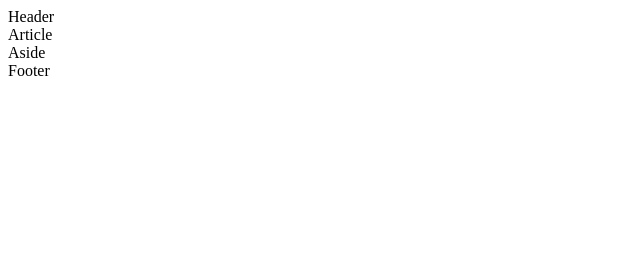
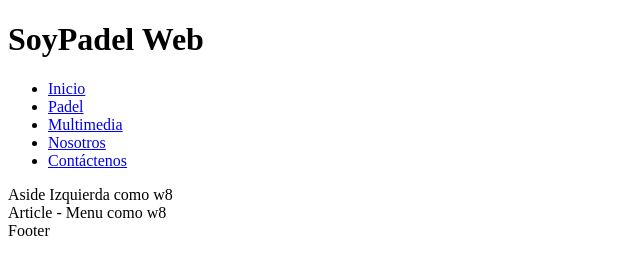
Before and after one commit to Emilio1885/Project1, a plain HTML site: page index.html in a window 1280 px wide. Shown: the whole page, without its empty margins (0-640 px from the left). Drawn offline with nearby package versions, Linux system fonts and the light colour scheme.

Commit message:
index.html - v 1.0.1
con menues y header

```diff
--- a/index.html
+++ b/index.html
@@ -8,23 +8,40 @@
 	<link rel="shorcut icon" type="image/x-icon" href="favicon4" />
 	<link rel="author" type="text/plain" href="humans.txt" />
 	<link rel="sitemap" type="application/xml" href="sitemap.xml" />
+	<!-- CSS a partir de aca -->
 	<link rel="stylesheet" rel="css/estilos.css" />
-
+	<!-- url de jQuery y denas scripts -->
+	<script src="https://ajax.googleapis.com/ajax/libs/jquery/1/jquery.min.js"></script>
+	<script>
+		!window.jQuery && document.write("<script src='js/jquery.min.js'><\/script>");
+	</script>
+	<!-- script para navegadores menores que IE9 -->
+	<!-- [if lt IE 9] >
+	<script sec="http://html5shiv.googlecode.com/svn/trunk/html5.js"></script>
+	<! [endif] -->
 </head>
 <body>
 	<header>
-		Header
+		<h1>SoyPadel Web</h1>
+		<nav>
+			<ul>
+				<li><a href="#">Inicio</a></li>
+				<li><a href="#">Padel</a></li>
+				<li><a href="#">Multimedia</a></li>
+				<li><a href="#">Nosotros</a></li>
+				<li><a href="#">Cont&aacute;ctenos</a></li>
+			</ul>
+		</nav>
 	</header>
 	<section id="contenido">
-		<section =id"principal">
-			<article>
-				Article
+		<aside>
+			Aside Izquierda como w8
+		</aside>
+		<section id="principal">
+			<article id="menu-w8">
+				Article - Menu como w8
 			</article>
 		</section>
-		<aside>
-			Aside
-		</aside>
-
 	</section>
 	<footer>
 		Footer
```
